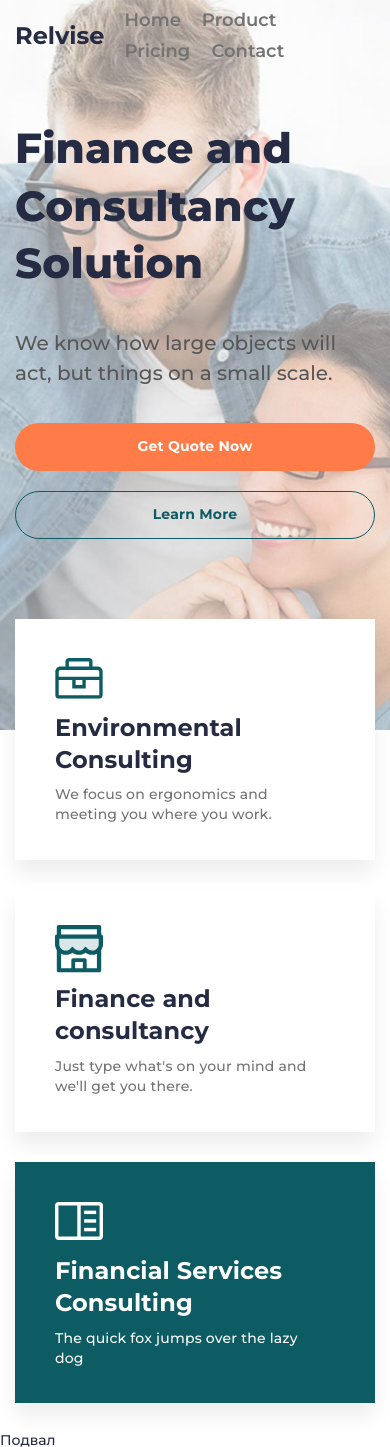
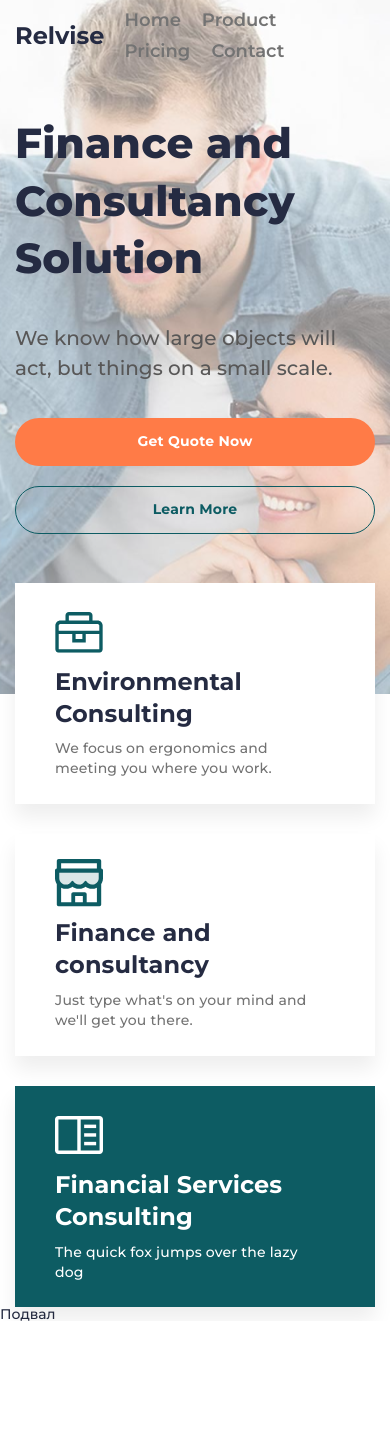
Before and after one commit to alexanderuck/relvise, a plain HTML site: page index.html in a window 390 px wide. After the commit the page ends 1321 px from the top, so only its background shows below. Drawn offline with Linux system fonts and the light colour scheme; a script that the page names is missing.

Commit message:
Add files via upload

```diff
--- a/css/style.css
+++ b/css/style.css
@@ -154,6 +154,11 @@ body {
     padding: 120px 0px 191px 0px;
   }
 }
+@media (max-width: 479px) {
+  .main-block__body {
+    padding: 115px 0px 160px 0px;
+  }
+}
 .main-block__body > *:not(:last-child) {
   margin: 0px 0px 35px 0px;
 }
@@ -236,16 +241,17 @@ body {
 }
 .services__container {
 }
+.services__body {
+}
 @media (min-width: 670px) {
   .services__body {
     display: flex;
     flex-wrap: wrap;
-    margin: 0px -15 -30px;
+    margin: 0px -15;
   }
 }
 .services__column {
   flex: 0 1 33.333%;
-  margin: 0px 0px 30px 0px;
 }
 @media (min-width: 670px) {
   .services__column {
@@ -256,6 +262,9 @@ body {
   .services__column {
     flex: 0 1 50%;
   }
+  .services__column:not(:last-child) {
+    margin: 0px 0px 30px 0px;
+  }
   .services__column:last-child {
     flex: 1 1 100%;
   }
@@ -265,6 +274,11 @@ body {
   box-shadow: 0px 13px 19px rgba(0, 0, 0, 0.07);
   background-color: #fff;
   padding: 35px 50px 35px 40px;
+}
+@media (max-width: 479px) {
+  .services__item {
+    padding: 25px 50px 25px 40px;
+  }
 }
 .item-service {
 }
--- a/index.html
+++ b/index.html
@@ -89,6 +89,11 @@
                     </div>
                 </div>
             </section>
+            <section class="page__advantages advantages">
+                <div class="__container _container">
+
+                </div>
+            </section>
         </main>
 
         <footer class="footer">Подвал</footer>
```
